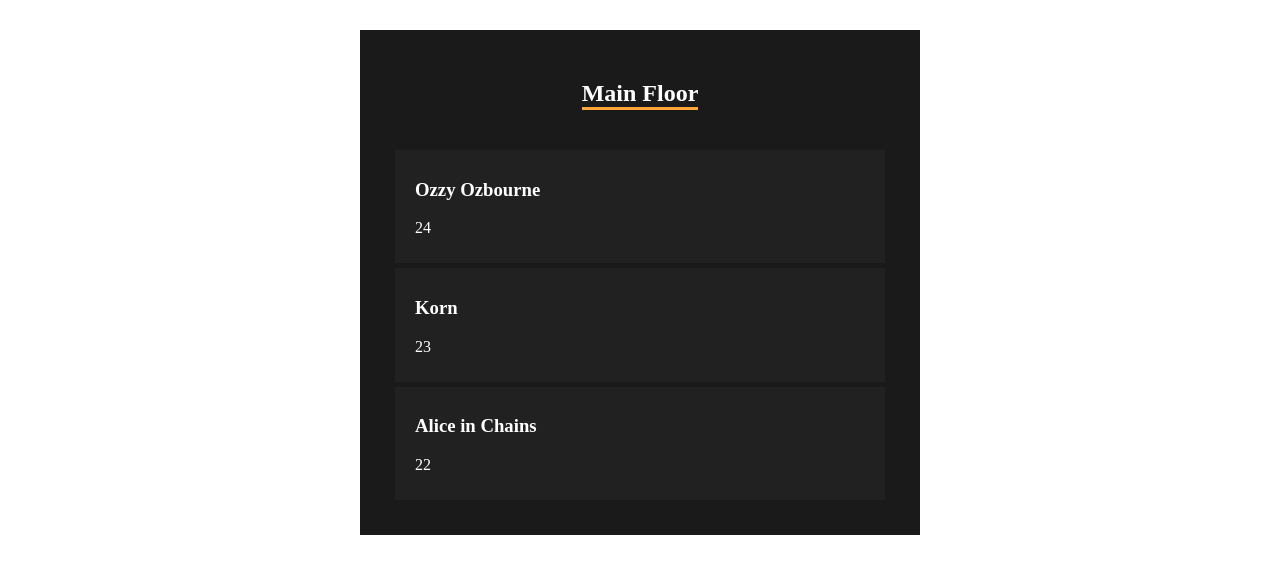
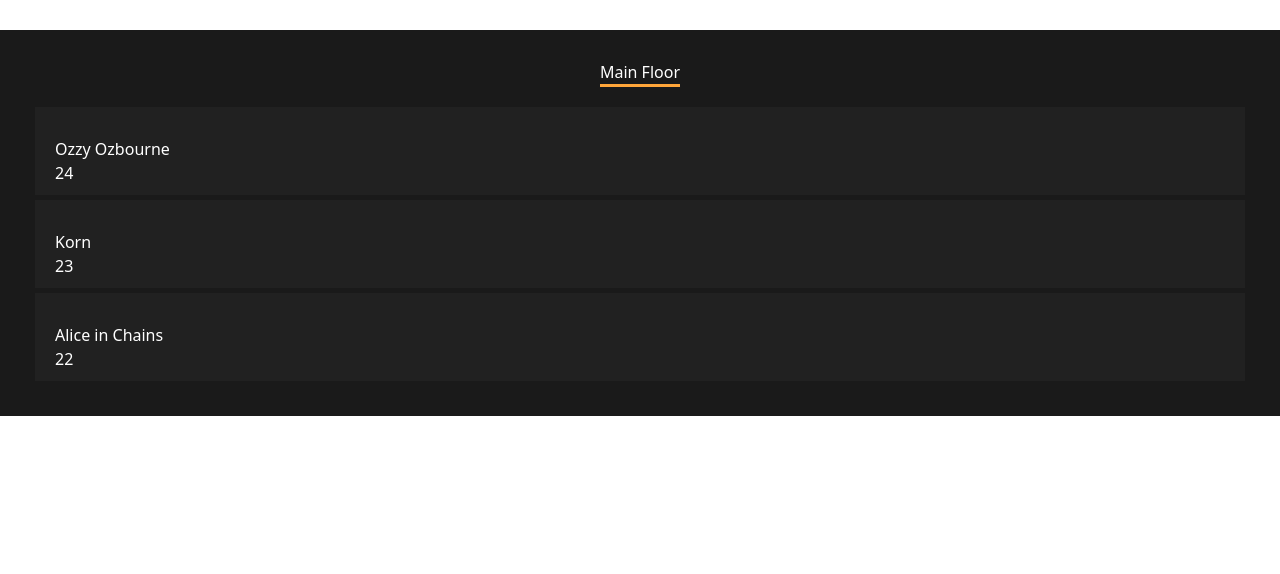
Before and after one commit to dstearle/vue-calendar-list, a Vue app: page / in a window 1280 px wide. Shown: the top 574 px of the page. Built offline with nearby package versions, Linux system fonts and the light colour scheme.

Commit message:
Installed tailwindcss

```diff
--- /dev/null
+++ b/postcss.config.js
@@ -0,0 +1,6 @@
+module.exports = {
+  plugins: {
+    tailwindcss: {},
+    autoprefixer: {}
+  }
+}
--- /dev/null
+++ b/src/assets/tailwind.css
@@ -0,0 +1,5 @@
+@tailwind base;
+
+@tailwind components;
+
+@tailwind utilities;
--- a/src/components/Show.vue
+++ b/src/components/Show.vue
@@ -2,7 +2,7 @@
 
     <div class="show">
 
-        <h3>
+        <h3 class="pt-5">
 
             <!-- Title -->
             {{ show.name }}
--- a/src/main.js
+++ b/src/main.js
@@ -1,4 +1,5 @@
 import { createApp } from 'vue'
 import App from './App.vue'
+import './assets/tailwind.css'
 
 createApp(App).mount('#app')
--- /dev/null
+++ b/tailwind.config.js
@@ -0,0 +1,11 @@
+module.exports = {
+  purge: { content: ['./public/**/*.html', './src/**/*.vue'] },
+  darkMode: false, // or 'media' or 'class'
+  theme: {
+    extend: {},
+  },
+  variants: {
+    extend: {},
+  },
+  plugins: [],
+}
```
Also changed, not shown: package.json (+6 -1 lines), 1 other file (tests, documents, lock files or other folders).
